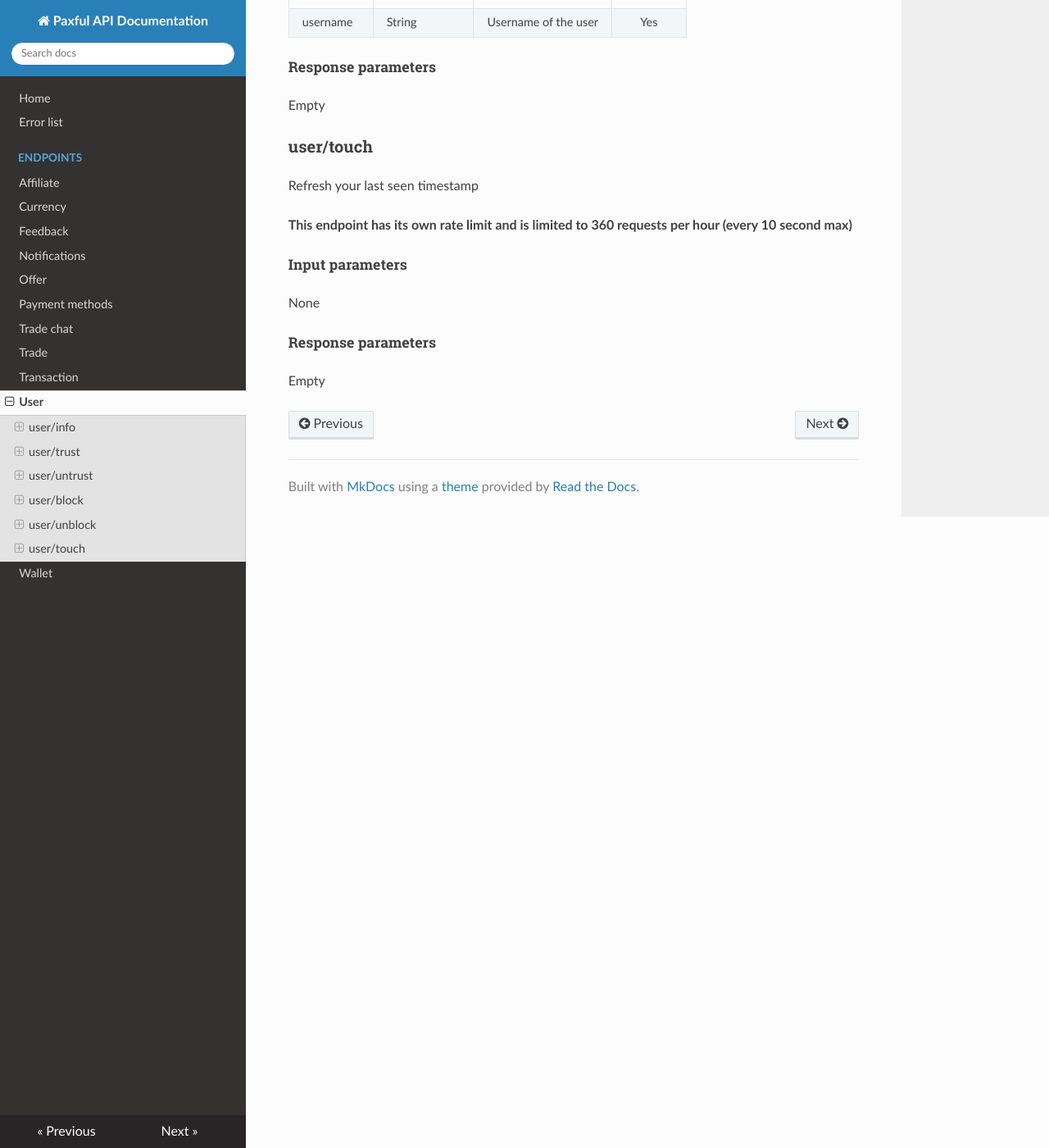
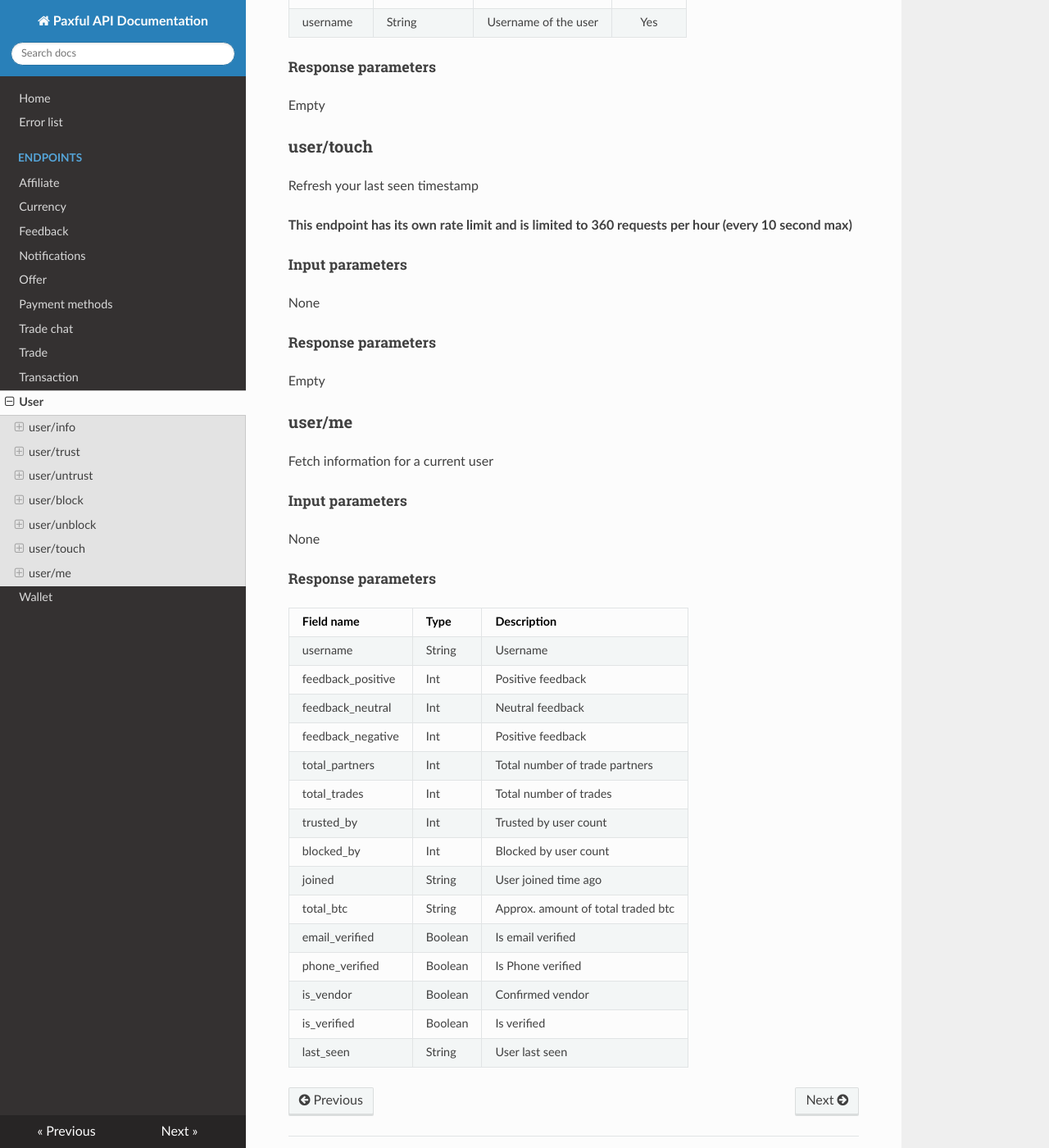
Before and after one commit to paxful/api-docs, an MkDocs documentation site: the page built from docs/endpoints/user.md, in a window 1280 px wide and 1400 px high, scrolled down 2202 px. Shown: the whole window at 82% size. Built offline with MkDocs 1.6.1, drawn with Linux system fonts in a browser that asks for light colours; nearby versions of some CDN libraries.

Commit message:
CHANGE: added user/me endpoint

```diff
--- a/docs/endpoints/user.md
+++ b/docs/endpoints/user.md
@@ -99,3 +99,31 @@ None
 ##### Response parameters
 
 Empty
+
+### user/me
+
+Fetch information for a current user
+
+##### Input parameters
+
+None
+
+##### Response parameters
+
+| Field name        | Type   | Description |
+| ----------------- | -------| ----------- |
+| username          | String | Username |
+| feedback_positive | Int    | Positive feedback |
+| feedback_neutral  | Int | Neutral feedback |
+| feedback_negative | Int | Positive feedback |
+| total_partners    | Int | Total number of trade partners |
+| total_trades      | Int | Total number of trades |
+| trusted_by        | Int | Trusted by user count |
+| blocked_by        | Int | Blocked by user count |
+| joined            | String | User joined time ago |
+| total_btc         | String | Approx. amount of total traded btc |
+| email_verified    | Boolean | Is email verified |
+| phone_verified    | Boolean | Is Phone verified |
+| is_vendor         | Boolean | Confirmed vendor |
+| is_verified       | Boolean | Is verified |
+| last_seen         | String | User last seen |
```
